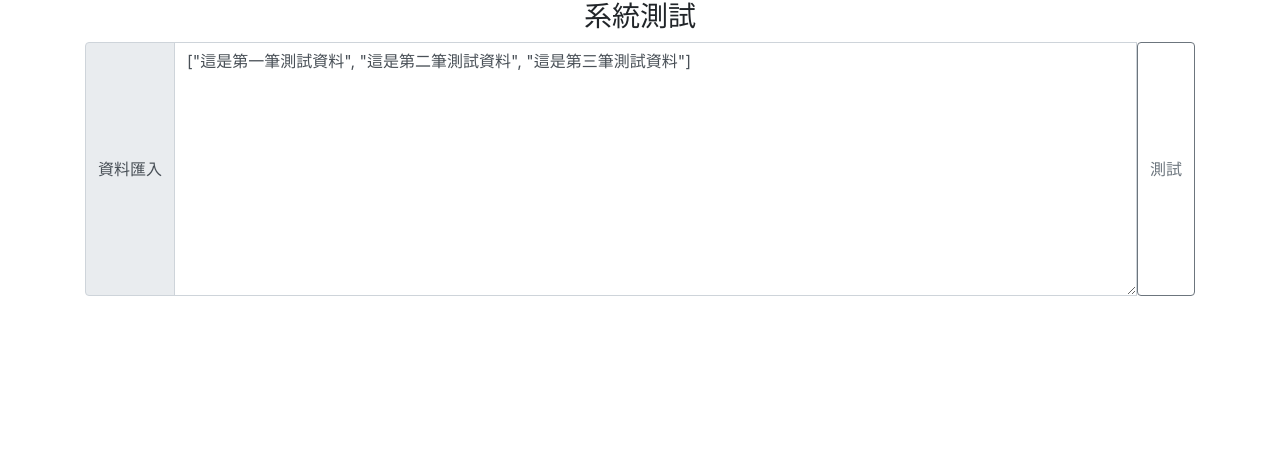
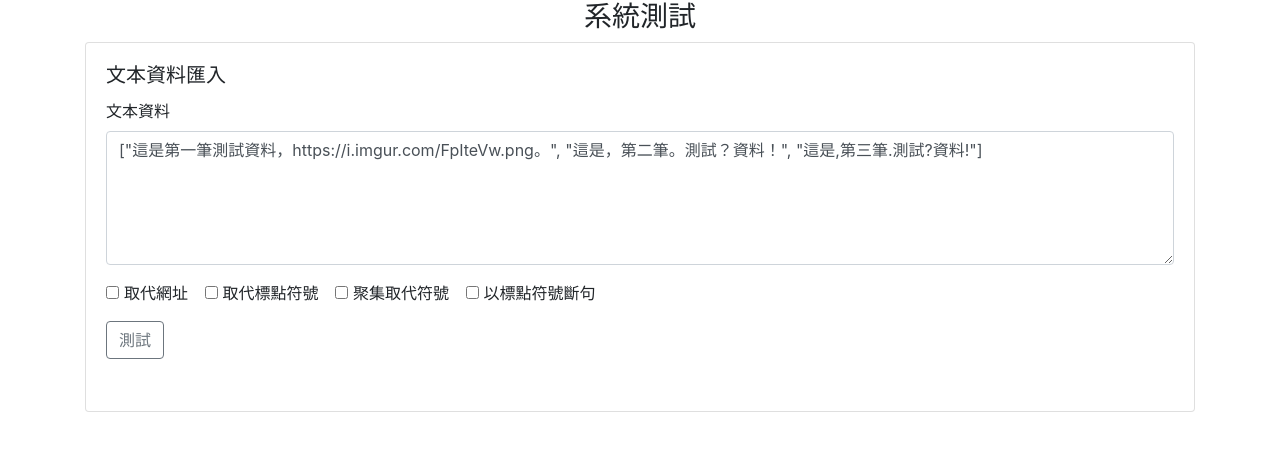
Before and after one commit to taiyingchen/new-word-detection, a Flask app: page /system in a window 1280 px wide. Shown: the part 86-537 px from the top of the page. Run offline with Flask 2, Linux system fonts and the light colour scheme; some libraries are stand-ins or nearby versions.

Commit message:
Modify system testing page

```diff
--- a/app.py
+++ b/app.py
@@ -80,18 +80,25 @@ def dictionary():
 @app.route('/system')
 def system():
     query = request.args.get('query')
-    query = '' if query == None else query
+    query = parse_args(query, str, '')
+    options = {
+        'sub_url': request.args.get('sub_url'),
+        'sub_punc': request.args.get('sub_punc'),
+        'agg_sub_symbol': request.args.get('agg_sub_symbol'),
+        'split_sent': request.args.get('split_sent')
+    }
+
     error_message = None
     results = []
 
     if query:
         try:
             docs = json.loads(query)
-            results = nwd.test(docs)
+            results = nwd.test(docs, options)
         except Exception as e:
             error_message = str(e)
 
-    return render_template('system.html', query=query, results=results, error_message=error_message)
+    return render_template('system.html', query=query, results=results, options=options, error_message=error_message)
 
 
 if __name__ == '__main__':
--- a/templates/layout.html
+++ b/templates/layout.html
@@ -47,7 +47,7 @@
 			<a class="nav-link" href="/dictionary">詞庫</a>
 			<a class="nav-link" href="/system">系統測試</a>
 		</nav>
-		<div id="content">
+		<div>
 			{% block content %}
 			{% endblock %}
 		</div>
--- a/templates/system.html
+++ b/templates/system.html
@@ -3,13 +3,32 @@
 <h3 class="text-center">系統測試</h3>
 
 <form action="" method="get">
+    <div class="card w-100">
+        <div class="card-body">
+            <div>
+                <h5 class="card-title">文本資料匯入</h5>
                 <div class="form-group">
-        <div class="input-group">
-            <div class="input-group-prepend">
-                <span class="input-group-text">資料匯入</span>
+                    <label for="query">文本資料</label>
+                    <textarea class="form-control" id="query" rows="5" name="query">{% if query %}{{ query }}{% else %}["這是第一筆測試資料，https://i.imgur.com/FpIteVw.png。", "這是，第二筆。測試？資料！", "這是,第三筆.測試?資料!"]{% endif %}</textarea>
                 </div>
-            <textarea class="form-control" rows="10" name="query">{% if query %}{{ query }}{% else %}["這是第一筆測試資料", "這是第二筆測試資料", "這是第三筆測試資料"]{% endif %}</textarea>
-            <button class="btn btn-outline-secondary" type="submit">測試</button>
+                <div class="form-check form-check-inline">
+                    <input class="form-check-input" type="checkbox" id="inlineCheckbox1" name="sub_url" {% if options['sub_url'] %}checked{% endif %}>
+                    <label class="form-check-label" for="inlineCheckbox1">取代網址</label>
+                </div>
+                <div class="form-check form-check-inline">
+                    <input class="form-check-input" type="checkbox" id="inlineCheckbox2" name="sub_punc" {% if options['sub_punc'] %}checked{% endif %}>
+                    <label class="form-check-label" for="inlineCheckbox2">取代標點符號</label>
+                </div>
+                <div class="form-group form-check form-check-inline">
+                    <input class="form-check-input" type="checkbox" id="inlineCheckbox3" name="agg_sub_symbol" {% if options['agg_sub_symbol'] %}checked{% endif %}>
+                    <label class="form-check-label" for="inlineCheckbox3">聚集取代符號</label>
+                </div>
+                <div class="form-group form-check form-check-inline">
+                    <input class="form-check-input" type="checkbox" id="inlineCheckbox4" name="split_sent" {% if options['split_sent'] %}checked{% endif %}>
+                    <label class="form-check-label" for="inlineCheckbox4">以標點符號斷句</label>
+                </div>
+                <div class="form-group">
+                    <button type="submit" class="btn btn-outline-secondary">測試</button>
                 </div>
             </div>
 
@@ -19,12 +38,18 @@
             </div>
             {% endif %}
 
+            <div class="table-responsive">
+                <table class="table">
+                    <tbody>
                         {% for row in results %}
-    <div class="card">
-        <div class="card-body">
-            <p class="card-text">{{ row }}</p>
+                        <tr>
+                           <td>{{ row }}</td>
+                        </tr>
+                        {% endfor %}
+                    </tbody>
+                </table>
             </div>
         </div>
-    {% endfor %}
+    </div>
 </form>
 {% endblock %}
```
Lines whose indentation alone changed are shown as unchanged.
